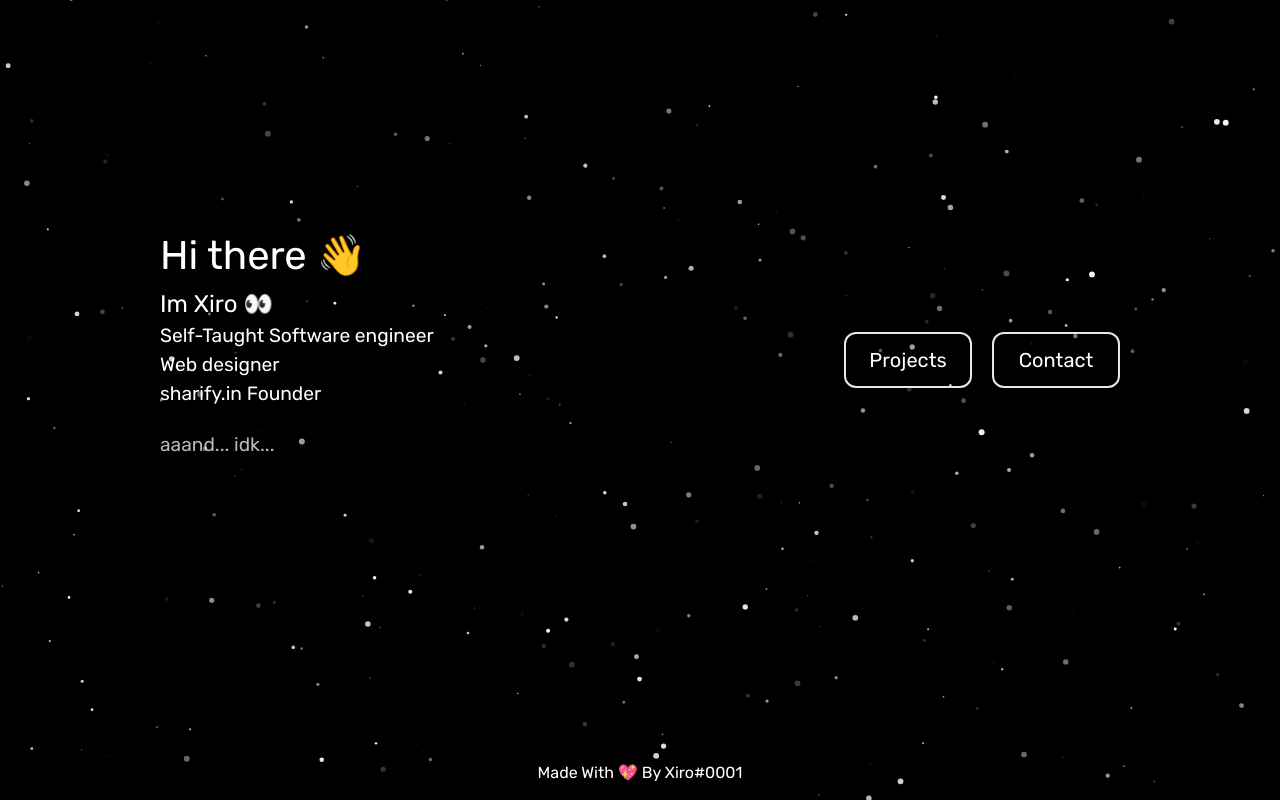
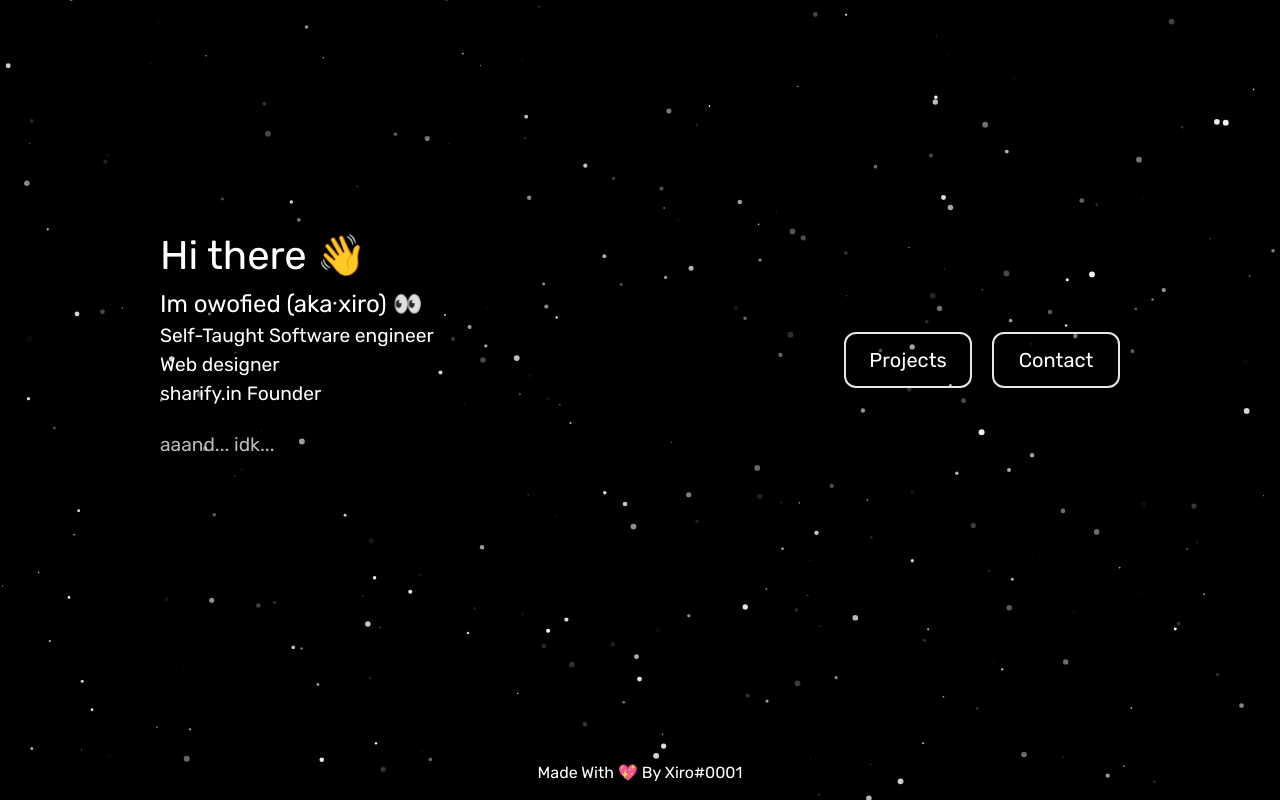
Before and after one commit to XiroXD/personal-page, a SvelteKit app: page / in a window 1280 px wide. Built offline with nearby package versions, Linux system fonts and the light colour scheme.

Commit message:
Update +page.svelte

```diff
--- a/src/routes/+page.svelte
+++ b/src/routes/+page.svelte
@@ -19,7 +19,7 @@
 		<div>
 			<h1 in:fly={{ duration: 850, y: 80 }}>Hi there 👋</h1>
 			<h2 in:fly={{ delay: 1000, duration: 850, y: 100 }}>
-				Im {#each 'Xiro 👀' as char, i}
+				Im {#each 'owofied (aka xiro) 👀' as char, i}
 					<span in:fade={{ delay: 2000 + i * 120, duration: 800 }}>{char}</span>
 				{/each}
 			</h2>
```
